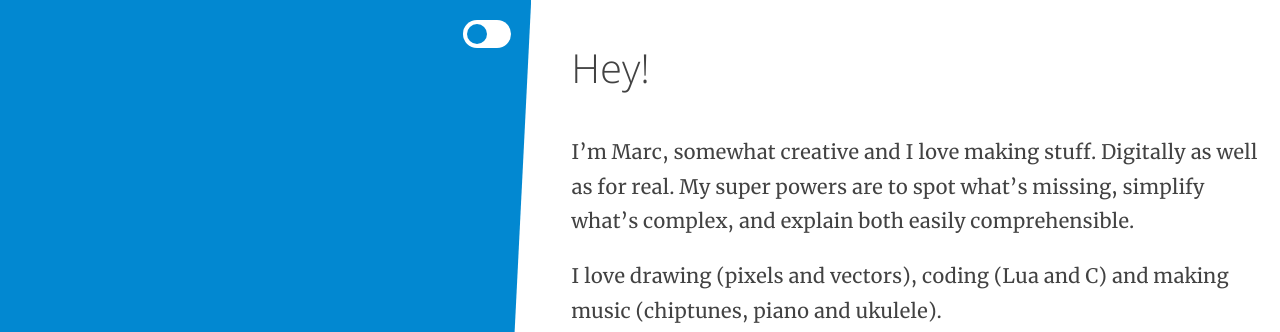
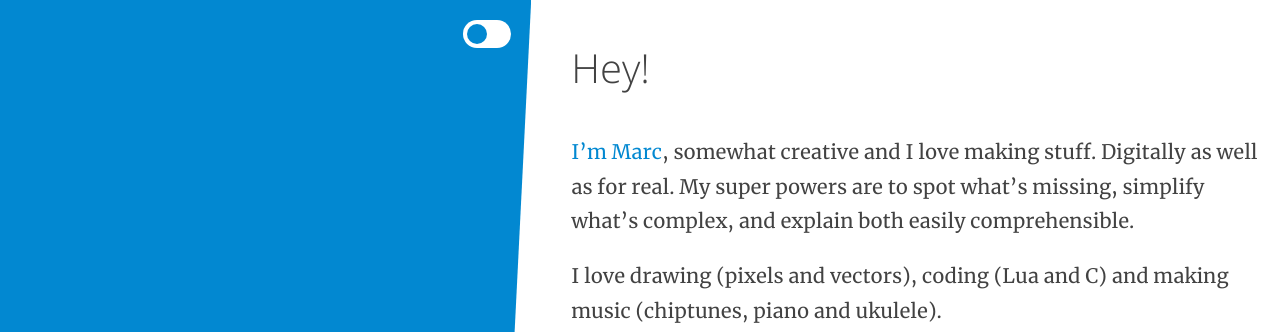
Before and after one commit to marc2o/marc2o.github.io, a Jekyll site: the page built from index.md, in a window 1280 px wide and 900 px high. Shown: the top 332 px of the window. Built offline with Jekyll 4.4.1, drawn with Linux system fonts in a browser that asks for light colours; some of the changed lines change nothing that is shown; some of the changed text lies outside the part shown.

Commit message:
Update index.md

```diff
--- a/index.md
+++ b/index.md
@@ -7,7 +7,7 @@
 
 # Hey!
 
-I’m Marc, somewhat creative and I love making stuff. Digitally as well as for real. My super powers are to spot what’s missing, simplify what’s complex, and explain both easily comprehensible.
+[I’m Marc]({% link about.md %}), somewhat creative and I love making stuff. Digitally as well as for real. My super powers are to spot what’s missing, simplify what’s complex, and explain both easily comprehensible.
 
 I love drawing (pixels and vectors), coding (Lua and C) and making music (chiptunes, piano and ukulele).
 
@@ -24,8 +24,7 @@
   <img src="/images/gamedev-c.png" alt="Game screenshot">
 </figure>
 
-
-[See more.]({% link about.md %})
+Some more [icons and pixel art]({% link icons-and-pixels.md %}).
 
 
 ## Tech Blog
```
